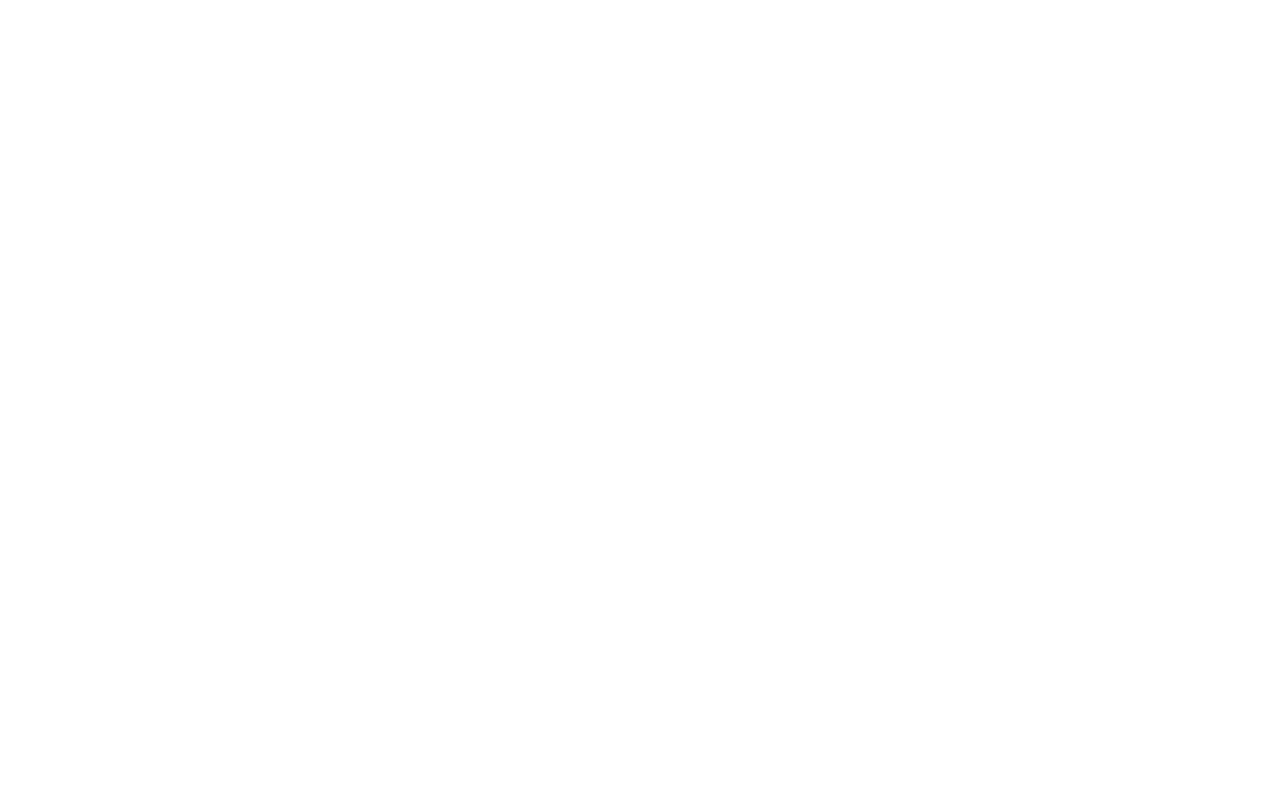
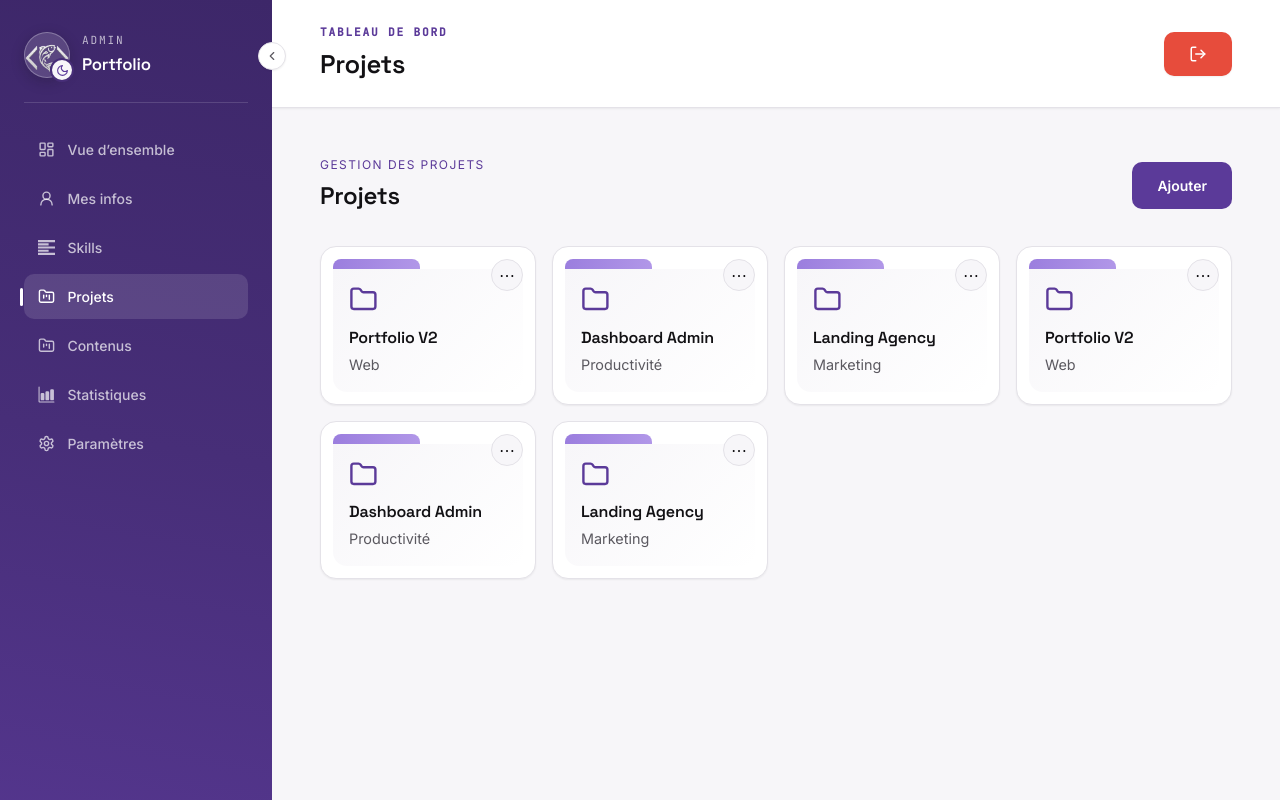
Before and after one commit to gedeon2306/portfolio, a React (Vite) app in the folder admin/: page /dashboard/projects in a window 1280 px wide. Before the commit this address had no page. Built offline with nearby package versions, Linux system fonts and the light colour scheme.

Commit message:
feat(Page): prototipe de la page projects

```diff
--- a/admin/src/components/DashboardLayout.tsx
+++ b/admin/src/components/DashboardLayout.tsx
@@ -9,8 +9,8 @@ import {
   LuMoon,
   LuSettings,
   LuSun,
+  LuUserRound,
   LuX,
-  LuUserRound
 } from 'react-icons/lu';
 import { ImParagraphLeft } from "react-icons/im";
 import { FiLogOut } from "react-icons/fi";
@@ -24,6 +24,7 @@ const navigation = [
   { to: '/dashboard', label: 'Vue d’ensemble', icon: LuLayoutDashboard },
   { to: '/dashboard/myinfo', label: 'Mes infos', icon: LuUserRound },
   { to: '/dashboard/skills', label: 'Skills', icon: ImParagraphLeft },
+  { to: '/dashboard/projects', label: 'Projets', icon: LuFolderKanban },
   { to: '/dashboard/content', label: 'Contenus', icon: LuFolderKanban },
   { to: '/dashboard/analytics', label: 'Statistiques', icon: IoBarChart },
   { to: '/dashboard/settings', label: 'Paramètres', icon: LuSettings },
--- /dev/null
+++ b/admin/src/pages/projects/Projects.css
@@ -0,0 +1,165 @@
+.projects-page {
+  display: grid;
+  gap: var(--space-6);
+}
+
+.section-header {
+  display: flex;
+  justify-content: space-between;
+  align-items: center;
+  gap: var(--space-4);
+}
+
+.section-eyebrow {
+  font-size: var(--text-xs);
+  text-transform: uppercase;
+  letter-spacing: 0.12em;
+  color: var(--accent);
+  margin-bottom: 0.25rem;
+}
+
+.projects-grid {
+  display: grid;
+  grid-template-columns: repeat(auto-fit, minmax(180px, 1fr));
+  gap: var(--space-4);
+}
+
+.project-card {
+  position: relative;
+  padding: var(--space-3);
+  border: 1px solid var(--border);
+  border-radius: var(--radius-lg);
+  background: var(--bg);
+  box-shadow: var(--shadow-sm);
+  transition: transform var(--duration) var(--ease), border-color var(--duration) var(--ease), box-shadow var(--duration) var(--ease);
+}
+
+.project-standalone-card {
+  padding: var(--space-5);
+  border: 1px solid var(--border);
+  border-radius: var(--radius-lg);
+  background: var(--bg);
+  box-shadow: var(--shadow-sm);
+}
+
+.project-standalone-header {
+  display: flex;
+  justify-content: space-between;
+  align-items: center;
+  gap: var(--space-4);
+  margin-bottom: var(--space-3);
+}
+
+.project-standalone-text {
+  color: var(--text-secondary);
+}
+
+.project-card:hover {
+  transform: translateY(-2px);
+  box-shadow: var(--shadow-md);
+}
+
+.project-folder {
+  width: 100%;
+  border: 0;
+  background: transparent;
+  text-align: left;
+  padding: 0;
+  color: inherit;
+  cursor: pointer;
+}
+
+.folder-tab {
+  width: 46%;
+  height: 10px;
+  border-radius: 8px 8px 0 0;
+  background: linear-gradient(90deg, #9b7ede 0%, #b197e8 100%);
+}
+
+.folder-body {
+  display: flex;
+  flex-direction: column;
+  gap: var(--space-3);
+  padding: var(--space-4);
+  border-radius: 0 14px 14px 14px;
+  background: linear-gradient(135deg, var(--surface) 0%, var(--bg) 100%);
+}
+
+.folder-icon {
+  font-size: 1.8rem;
+  color: var(--accent);
+}
+
+.project-info h3 {
+  margin: 0 0 var(--space-1);
+  font-size: 1rem;
+}
+
+.project-info p {
+  margin: 0;
+  color: var(--text-secondary);
+  font-size: 0.9rem;
+}
+
+.project-menu-trigger {
+  position: absolute;
+  top: var(--space-3);
+  right: var(--space-3);
+  width: 2rem;
+  height: 2rem;
+  border-radius: var(--radius-full);
+  display: grid;
+  place-items: center;
+  background: var(--surface);
+  border: 1px solid var(--border);
+  color: var(--text);
+  cursor: pointer;
+  z-index: 2;
+}
+
+.project-menu-trigger:hover {
+  background: var(--surface-hover);
+}
+
+.project-menu {
+  position: absolute;
+  right: var(--space-3);
+  top: 2.8rem;
+  display: flex;
+  flex-direction: column;
+  gap: 0.3rem;
+  padding: 0.4rem;
+  border: 1px solid var(--border);
+  border-radius: var(--radius-md);
+  background: var(--bg);
+  box-shadow: var(--shadow-md);
+  z-index: 3;
+}
+
+.project-menu-item {
+  display: flex;
+  align-items: center;
+  gap: 0.5rem;
+  padding: 0.55rem 0.7rem;
+  border: 0;
+  border-radius: var(--radius-sm);
+  background: transparent;
+  color: inherit;
+  cursor: pointer;
+}
+
+.project-menu-item:hover {
+  background: var(--surface-hover);
+}
+
+.project-menu-item.danger {
+  color: #e74c3c;
+}
+
+@media (max-width: 900px) {
+  .section-header,
+  .project-standalone-header {
+    flex-direction: column;
+    align-items: flex-start;
+  }
+}
--- /dev/null
+++ b/admin/src/pages/projects/Projects.tsx
@@ -0,0 +1,121 @@
+import { useState } from 'react';
+import { LuFolder, LuTrash2 } from 'react-icons/lu';
+import { FiEye, FiEdit3 } from 'react-icons/fi';
+import './Projects.css';
+
+type Project = {
+  id: string;
+  name: string;
+  description: string;
+  category: string;
+  updatedAt: string;
+};
+
+const initialProjects: Project[] = [
+  {
+    id: 'p1',
+    name: 'Portfolio V2',
+    description: 'Refonte complète du portfolio personnel avec une nouvelle identité.',
+    category: 'Web',
+    updatedAt: 'Il y a 2 jours',
+  },
+  {
+    id: 'p2',
+    name: 'Dashboard Admin',
+    description: 'Interface d’administration pour gérer les contenus du site.',
+    category: 'Productivité',
+    updatedAt: 'Il y a 5 jours',
+  },
+  {
+    id: 'p3',
+    name: 'Landing Agency',
+    description: 'Landing page moderne pour une agence de design digital.',
+    category: 'Marketing',
+    updatedAt: 'Il y a 1 semaine',
+  },
+  {
+    id: 'p1',
+    name: 'Portfolio V2',
+    description: 'Refonte complète du portfolio personnel avec une nouvelle identité.',
+    category: 'Web',
+    updatedAt: 'Il y a 2 jours',
+  },
+  {
+    id: 'p2',
+    name: 'Dashboard Admin',
+    description: 'Interface d’administration pour gérer les contenus du site.',
+    category: 'Productivité',
+    updatedAt: 'Il y a 5 jours',
+  },
+  {
+    id: 'p3',
+    name: 'Landing Agency',
+    description: 'Landing page moderne pour une agence de design digital.',
+    category: 'Marketing',
+    updatedAt: 'Il y a 1 semaine',
+  },
+];
+
+export default function Projects() {
+  const [openMenuId, setOpenMenuId] = useState<string | null>(null);
+
+  return (
+    <div className="projects-page">
+      <div className="section-header">
+        <div>
+          <p className="section-eyebrow">Gestion des projets</p>
+          <h2>Projets</h2>
+        </div>
+        <button className="btn btn-primary btn-icon-text" type="button">
+          Ajouter
+        </button>
+      </div>
+
+      <section className="projects-grid" aria-label="Liste des projets">
+        {initialProjects.map((project) => (
+          <article key={project.id} className="project-card">
+            {/* Seul ce bouton garde son action d'ouverture/fermeture du menu */}
+            <button
+              type="button"
+              className="project-menu-trigger"
+              aria-label={`Options pour ${project.name}`}
+              onClick={() =>
+                setOpenMenuId((currentId) => (currentId === project.id ? null : project.id))
+              }
+            >
+              <span aria-hidden="true">⋯</span>
+            </button>
+
+            {openMenuId === project.id && (
+              <div className="project-menu" role="menu">
+                <button type="button" className="project-menu-item">
+                  <FiEye />
+                  Voir
+                </button>
+                <button type="button" className="project-menu-item">
+                  <FiEdit3 />
+                  Modifier
+                </button>
+                <button type="button" className="project-menu-item danger">
+                  <LuTrash2 />
+                  Supprimer
+                </button>
+              </div>
+            )}
+
+            <button type="button" className="project-folder">
+              <div className="folder-tab" />
+              <div className="folder-body">
+                <LuFolder className="folder-icon" />
+                <div className="project-info">
+                  <h3>{project.name}</h3>
+                  <p>{project.category}</p>
+                </div>
+              </div>
+            </button>
+          </article>
+        ))}
+      </section>
+    </div>
+  );
+}
--- a/admin/src/routes.tsx
+++ b/admin/src/routes.tsx
@@ -4,6 +4,7 @@ import DashboardLayout from './components/DashboardLayout';
 import DashboardHome from './pages/dashboard/DashboardHome';
 import MyInfo from './pages/myInfo/MyInfo';
 import Skills from './pages/skills/Skills';
+import Projects from './pages/projects/Projects';
 
 export const routes: RouteObject[] = [
   {
@@ -31,6 +32,10 @@ export const routes: RouteObject[] = [
         element: <Skills />,
       },
       {
+        path: 'projects',
+        element: <Projects />,
+      },
+      {
         path: 'content',
         element: <div className="dashboard-placeholder">Contenus à venir</div>,
       },
```
